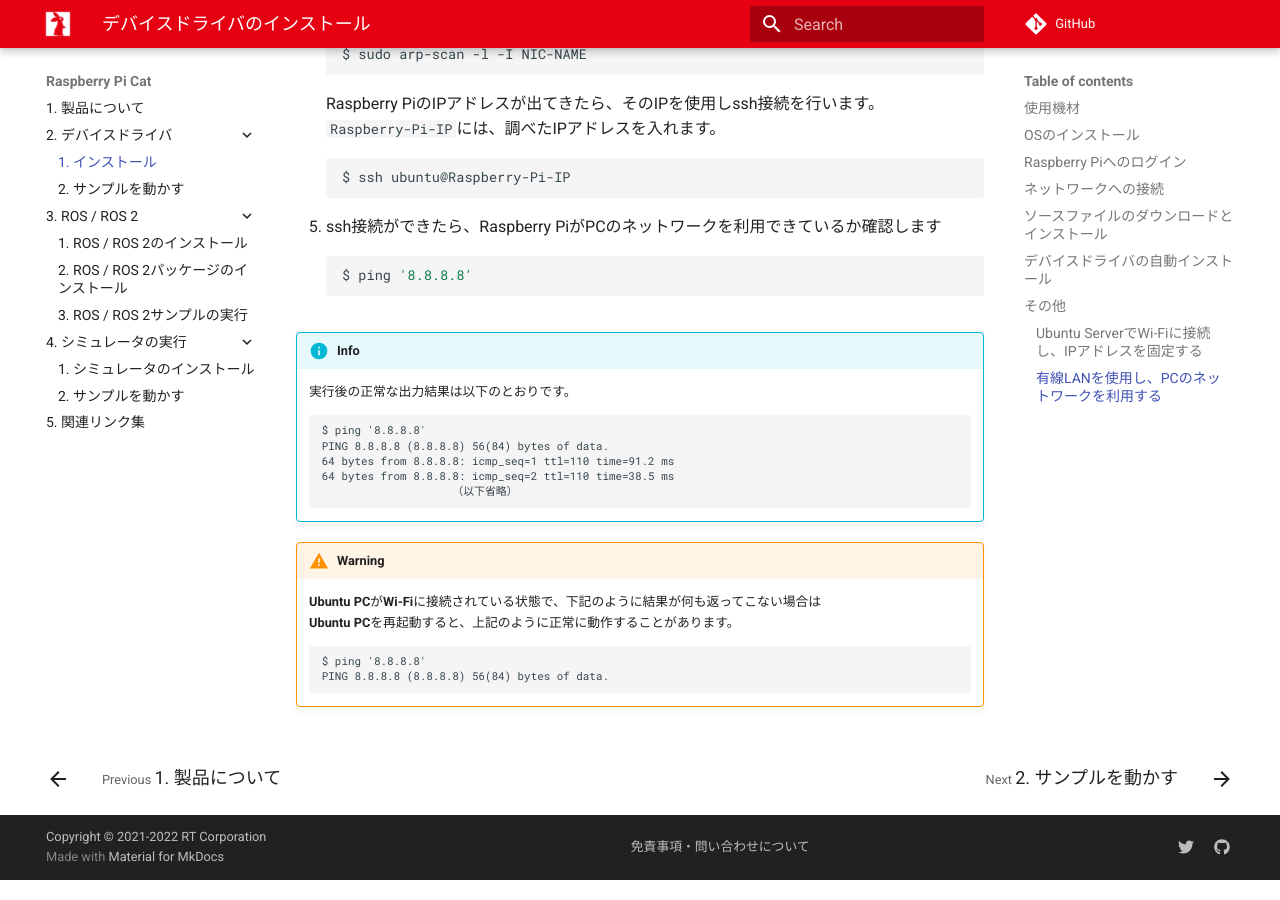
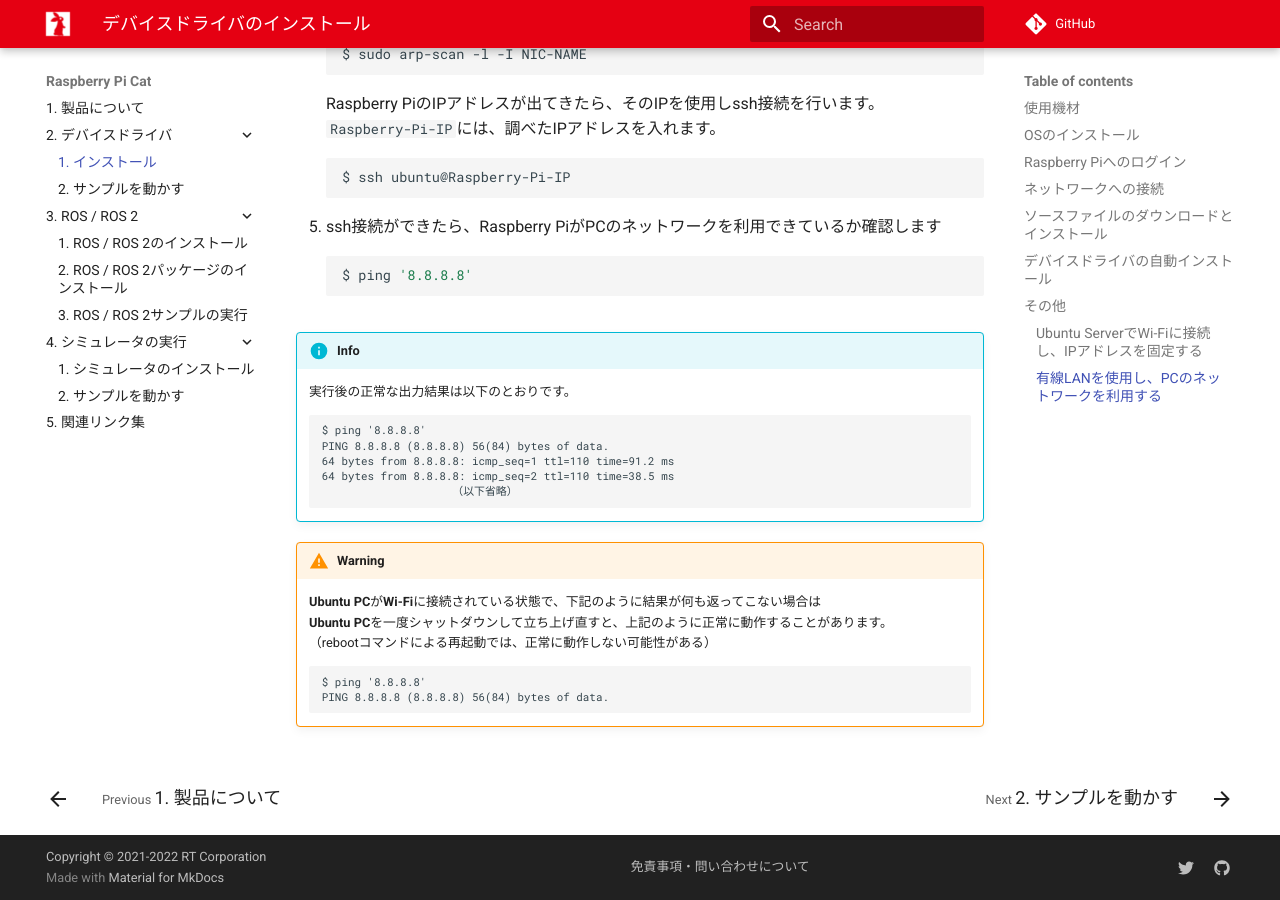
Before and after one commit to rt-net/tutorials, an MkDocs documentation site: the page built from docs/raspicat/driver/install.md, in a window 1280 px wide and 900 px high, scrolled down 5460 px. Built offline with MkDocs 1.6.1 and Material for MkDocs 9.7.7, drawn with Linux system fonts in a browser that asks for light colours; comment, search, counter and statistics services are not loaded.

Commit message:
有線LANを使用し、PCのネットワークを利用するの注意書きを修正

````diff
--- a/docs/raspicat/driver/install.md
+++ b/docs/raspicat/driver/install.md
@@ -262,7 +262,8 @@ $ ping '8.8.8.8'
 
 !!! Warning
     **Ubuntu PC**が**Wi-Fi**に接続されている状態で、下記のように結果が何も返ってこない場合は
-    **Ubuntu PC**を再起動すると、上記のように正常に動作することがあります。
+    **Ubuntu PC**を一度シャットダウンして立ち上げ直すと、上記のように正常に動作することがあります。
+    （rebootコマンドによる再起動では、正常に動作しない可能性がある）
     ```
     $ ping '8.8.8.8'
     PING 8.8.8.8 (8.8.8.8) 56(84) bytes of data.
````
